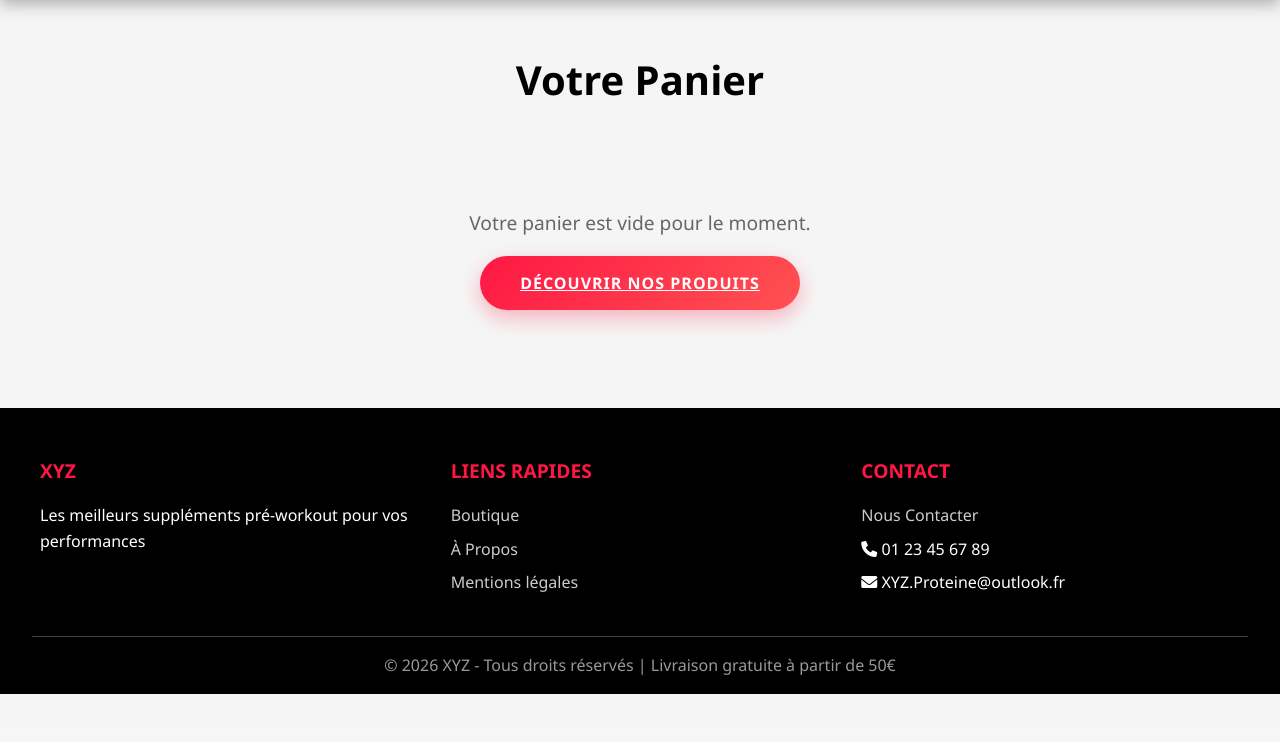
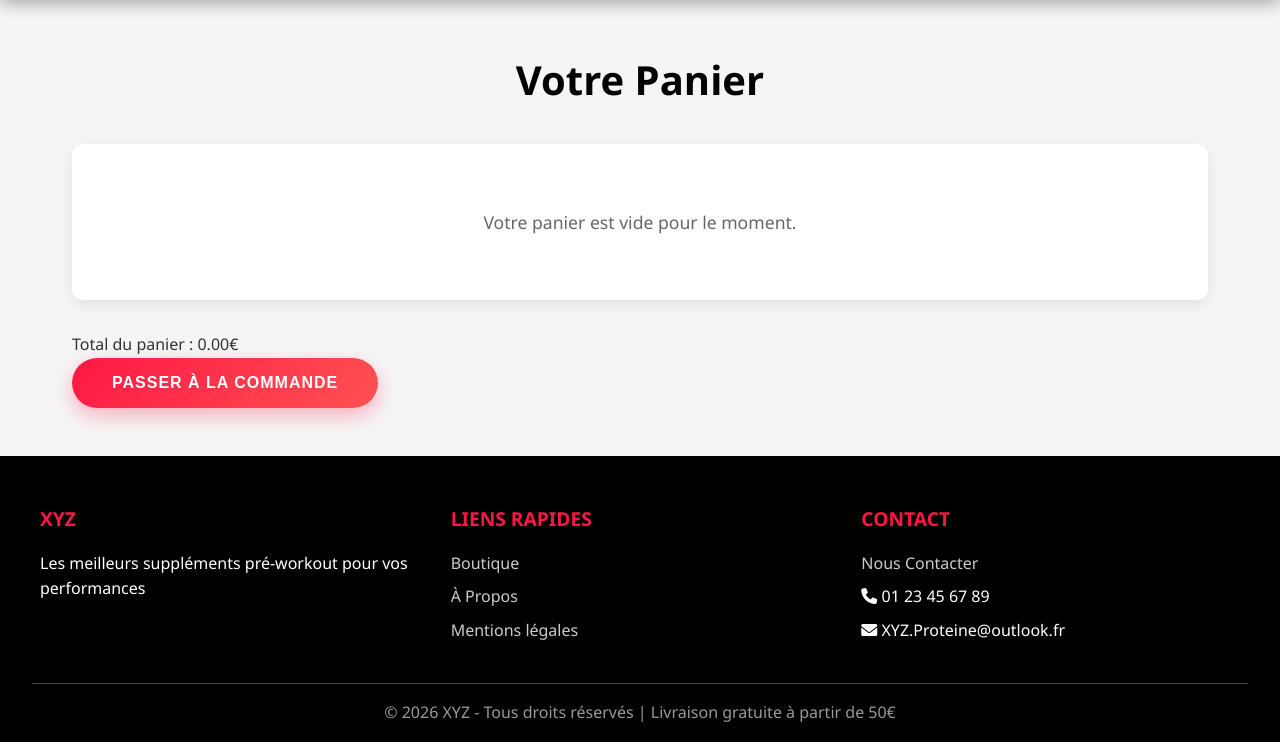
Before and after one commit to Nathan355/projet-momo-nt, a PHP site: page /panier.php in a window 1280 px wide. Shown: the part 78-820 px from the top of the page. Before the commit the page ends 772 px from the top, so only its background shows below. Run offline with PHP 8.4, Linux system fonts and the light colour scheme.

Commit message:
amelioration du panier

```diff
--- a/panier.php
+++ b/panier.php
@@ -29,42 +29,17 @@
     </header>
 
     <main>
-        <section class="cart-section" id="cart-page">
+        <section class="cart-section">
             <h1>Votre Panier</h1>
-
-            <div id="cart-empty-state" style="display: none; text-align: center; padding: 4rem 0;">
-                <p style="font-size: 1.2rem; color: #666; margin-bottom: 2rem;">Votre panier est vide pour le moment.</p>
-                <a href="boutique.php" class="cta-button">Découvrir nos produits</a>
+            <div class="cart-container" id="cart-items-container">
+                <p id="empty-cart-message">Votre panier est vide pour le moment.</p>
             </div>
-
-            <div class="cart-wrapper" id="cart-full-state">
-                <div class="cart-items" id="cart-items-container">
+            <div class="cart-summary">
+                <div class="cart-total">
+                    <span>Total du panier :</span>
+                    <span id="cart-total-amount">0.00€</span>
                 </div>
-                <div class="cart-summary-box">
-                    <h2>Résumé de la commande</h2>
-                    <div class="summary-row">
-                        <span>Sous-total</span>
-                        <span id="summary-subtotal">0.00€</span>
-                    </div>
-                    <div class="summary-row">
-                        <span>Livraison</span>
-                        <span id="summary-shipping">Calcul...</span>
-                    </div>
-                    <div class="summary-divider"></div>
-                    <div class="summary-row total">
-                        <span>Total</span>
-                        <span id="summary-total">0.00€</span>
-                    </div>
-                    <button class="checkout-btn"><i class="fas fa-lock"></i> Passer la commande</button>
-                    <p class="secure-text"><i class="fas fa-shield-alt"></i> Paiement 100% sécurisé</p>
-                    <div class="payment-methods">
-                        <i class="fab fa-cc-visa"></i> <i class="fab fa-cc-mastercard"></i> <i class="fab fa-cc-paypal"></i> <i class="fab fa-cc-apple-pay"></i>
-                    </div>
-                </div>
-            </div>
-
-            <div class="continue-shopping" id="continue-shopping-link-bottom">
-                <a href="boutique.php"><i class="fas fa-arrow-left"></i> Continuer mes achats</a>
+                <button class="cta-button">Passer à la commande</button>
             </div>
         </section>
     </main>
```
